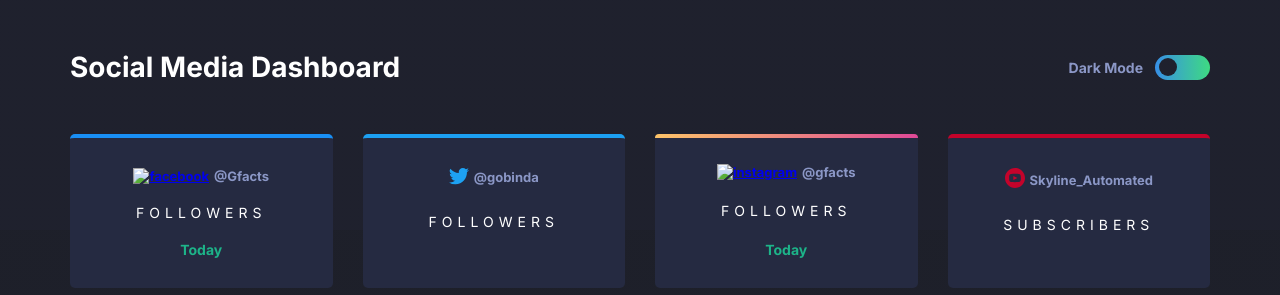
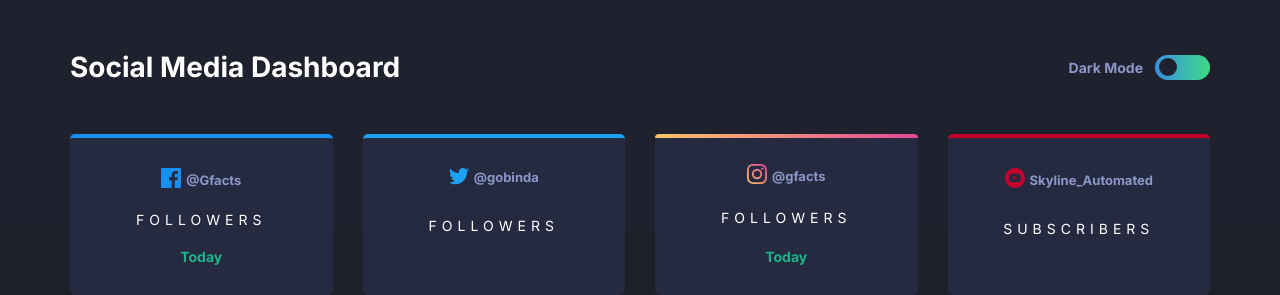
Before and after one commit to gobinda009/Social-Media-Dashboard, a plain HTML site: page index.html in a window 1280 px wide. Shown: the top 295 px of the page. Drawn offline with Linux system fonts and the light colour scheme; no server answers; files whose address does not match are found by name.

Commit message:
Update index.html

```diff
--- a/index.html
+++ b/index.html
@@ -45,7 +45,7 @@
       <div class="cards">
         <div class="card">
           <div class="usern-info">
-            <a href="https://www.facebook.com/gfactsglobe" target="_blank"><img src="./images/icon-facebook.svg" alt="facebook"></a>
+            <a href="https://www.facebook.com/gfactsglobe" target="_blank"><img src="icon-facebook.svg" alt="facebook"></a>
             <span class="username">@Gfacts</span>
           </div>
           <div class="followers">
@@ -69,7 +69,7 @@
         </div>
         <div class="card">
           <div class="usern-info">
-            <a href="https://www.instagram.com/gfactsglobe/" target="_blank"><img src="./images/icon-instagram.svg" alt="instagram"></a>
+            <a href="https://www.instagram.com/gfactsglobe/" target="_blank"><img src="./icon-instagram.svg" alt="instagram"></a>
             <span class="username">@gfacts</span>
           </div>
           <div class="followers">
```
